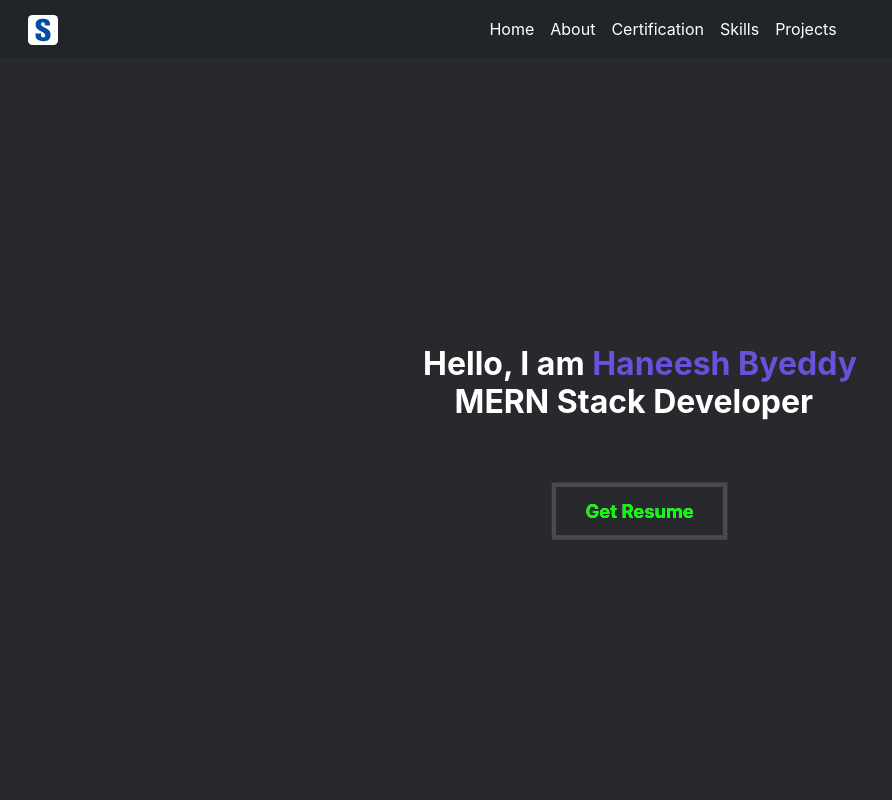
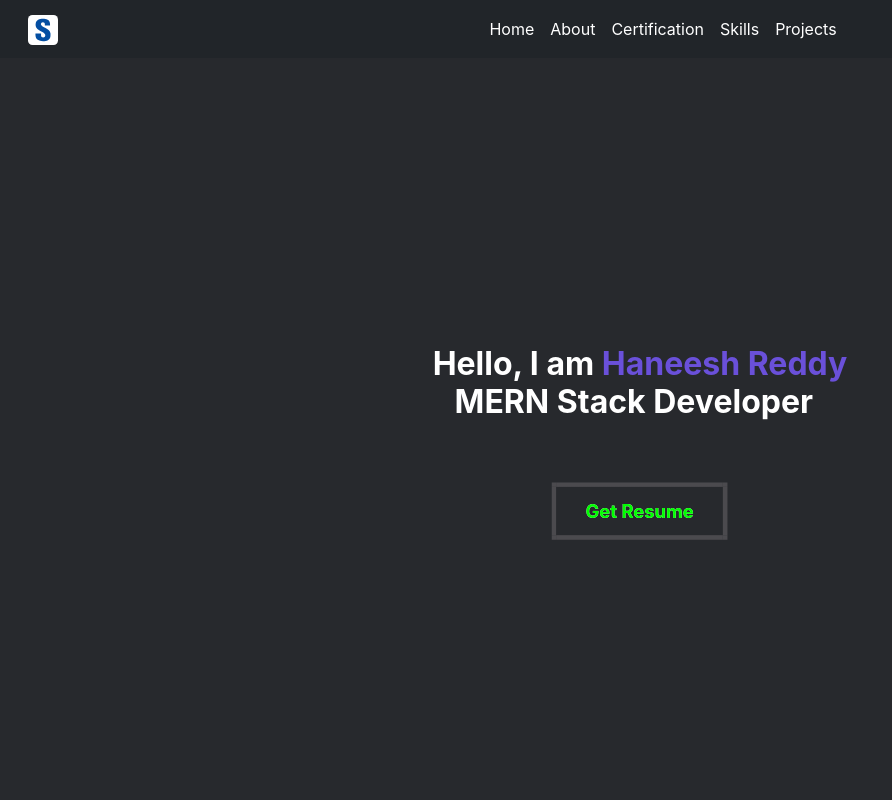
Before and after one commit to haneesh-25/React-Resume, a React (Create React App) app: page / in a window 1280 px wide. Shown: the top 800 px of the page, without its empty margins (0-892 px from the left). Built offline with nearby package versions, Linux system fonts and the light colour scheme; the HTML template or start-up script is replaced by a standard one.

Commit message:
name correction

```diff
--- a/src/data/Details.js
+++ b/src/data/Details.js
@@ -1,5 +1,5 @@
 export const DETAILS = {
-  name: "Haneesh Byeddy",
+  name: "Haneesh Reddy",
   logo: "assets/images/name.svg",
   location: "Hyderabad, Telangana, India",
   resumeLink:
```
